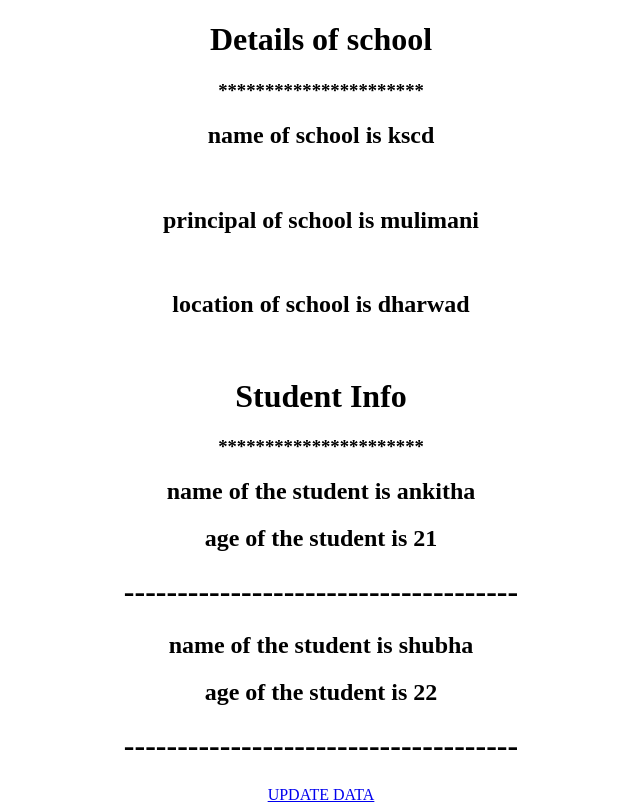
After one commit to Ankitha124/List_and_DetailView, a Django app: page /1/ in a window 1280 px wide. The commit adds this page. Shown: the whole page, without its empty margins (319-959 px from the left). Run offline with Django 4.2, Linux system fonts and the light colour scheme; data comes from the database, SQL or seed files in the repository; both versions use the stored data as it was after the commit.

Commit message:
first commit

```diff
--- a/app/models.py
+++ b/app/models.py
@@ -1,4 +1,5 @@
 from django.db import models
+from django.urls import reverse
 
 # Create your models here.
 
@@ -10,6 +11,9 @@ class School(models.Model):
     def __str__(self) -> str:
         return self.scname
 
+    def get_absolute_url(self):
+        return reverse('SchoolDetail', kwargs={'pk':self.pk})
+
 class Student(models.Model):
     sname=models.CharField(max_length=100)
     sage=models.IntegerField(max_length=100)
--- a/app/views.py
+++ b/app/views.py
@@ -3,8 +3,26 @@ from django.shortcuts import render
 # Create your views here.
 
 from app.models import*
-from django.views.generic import ListView
+from django.views.generic import ListView,DetailView,CreateView,UpdateView
 
 class SchoolList(ListView):
     model=School
     context_object_name='allSO'
+
+
+
+
+class SchoolDetail(DetailView):
+    model=School
+    context_object_name='DOSI'
+
+
+
+class SchoolCreate(CreateView):
+    model=School
+    fields="__all__"
+
+
+class SchoolUpdate(UpdateView):
+    model=School
+    fields='__all__'
--- a/project41/urls.py
+++ b/project41/urls.py
@@ -15,10 +15,16 @@ Including another URLconf
     2. Add a URL to urlpatterns:  path('blog/', include('blog.urls'))
 """
 from django.contrib import admin
-from django.urls import path
+from django.urls import path,re_path
 from app.views import*
 
 urlpatterns = [
     path('admin/', admin.site.urls),
-    path('SchoolList/',SchoolList.as_view(),name='SchoolList')
+    path('SchoolList/',SchoolList.as_view(),name='SchoolList'),
+    path('SchoolCreate/',SchoolCreate.as_view(),name='SchoolCreate'),
+
+
+    re_path('^update(?P<pk>\d+)/',SchoolUpdate.as_view(),name='update'),
+
+    re_path('(?P<pk>\d+)/',SchoolDetail.as_view(),name='SchoolDetail'),
 ]
--- /dev/null
+++ b/templates/app/school_detail.html
@@ -0,0 +1,37 @@
+<!DOCTYPE html>
+<html lang="en">
+<head>
+    <meta charset="UTF-8">
+    <meta name="viewport" content="width=device-width, initial-scale=1.0">
+    <title>Details</title>
+</head>
+<body>
+    <center>
+        <h1>Details of school</h1>
+        <h3>**********************</h3>
+
+        <h2>name of school is {{DOSI.scname}}</h2><br>
+
+        <h2>principal of school is {{DOSI.scprincipal}}</h2> <br>
+
+        <h2>location of school is {{DOSI.sclocation}}</h2><br>
+
+
+        <h1>Student Info</h1>
+        <h3>**********************</h3>
+
+        {% for sto in DOSI.panda.all %}
+
+        <h2>name of the student is {{sto.sname}}</h2>
+
+        <h2>age of the student is {{sto.sage}}</h2>
+
+        <h1>-------------------------------------</h1>
+
+        {% endfor %}
+
+        <a href="{% url 'update' pk=DOSI.pk %}">UPDATE DATA</a>
+
+    </center>
+</body>
+</html>
--- a/templates/app/school_list.html
+++ b/templates/app/school_list.html
@@ -3,7 +3,7 @@
 <head>
     <meta charset="UTF-8">
     <meta name="viewport" content="width=device-width, initial-scale=1.0">
-    <title>Document</title>
+    <title>List</title>
 </head>
 <body>
     <center>
@@ -11,7 +11,7 @@
 
         {% for school in allSO %}
 
-        <a href=""><h1>{{school.scname}}</h1></a>
+        <a href="{{school.pk}}"><h1>{{school.scname}}</h1></a>
 
         {% endfor %}
     </center>
```
Also changed, not shown: templates/app/school_form.html (added, +21 -0 lines), db.sqlite3.
